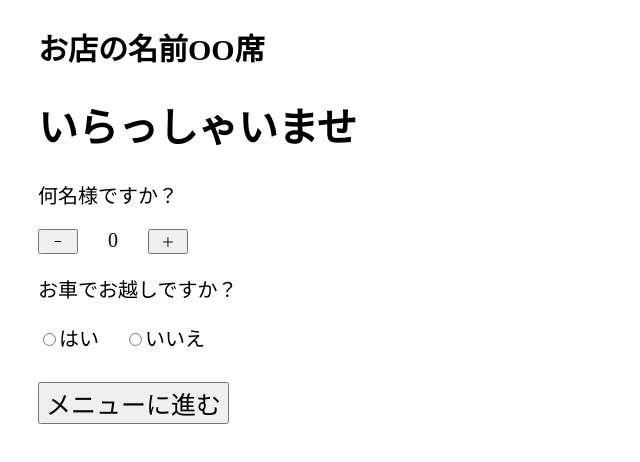
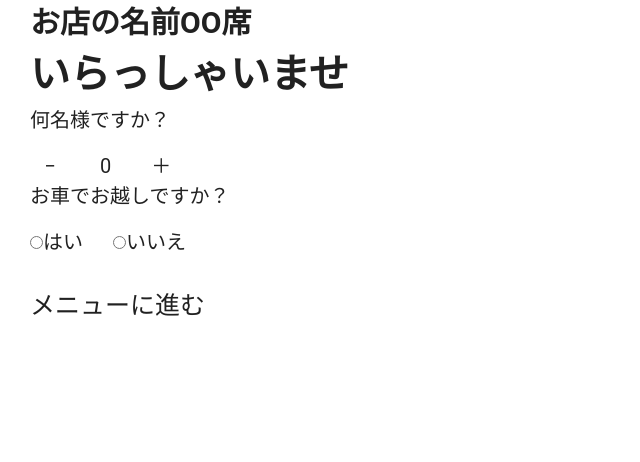
Before and after one commit to Nakajima-Foundation/ownplate_hackathon_202009_03, a Vue app: page / in a window 1280 px wide. Shown: the top 462 px of the page, without its empty margins (0-640 px from the left). Built offline with nearby package versions, Linux system fonts and the light colour scheme.

Commit message:
Vuetifyの追加

```diff
--- a/src/App.vue
+++ b/src/App.vue
@@ -1,7 +1,7 @@
 <template>
-  <div id="app">
+  <v-app id="app">
     <router-view />
-  </div>
+  </v-app>
 </template>
 
 <script>
--- a/src/main.js
+++ b/src/main.js
@@ -3,10 +3,12 @@ import App from './App.vue'
 import router from "./router";
 import "@/plugins/axios";
 import "@/plugins/firebase"
+import vuetify from '@/plugins/vuetify'
 
 Vue.config.productionTip = false
 
 new Vue({
+  vuetify,
   router,
   render: h => h(App),
 }).$mount('#app')
--- /dev/null
+++ b/src/plugins/vuetify.js
@@ -0,0 +1,9 @@
+import Vue from 'vue'
+import Vuetify from 'vuetify'
+import 'vuetify/dist/vuetify.min.css'
+
+Vue.use(Vuetify)
+
+const opts = {}
+
+export default new Vuetify(opts)
```
